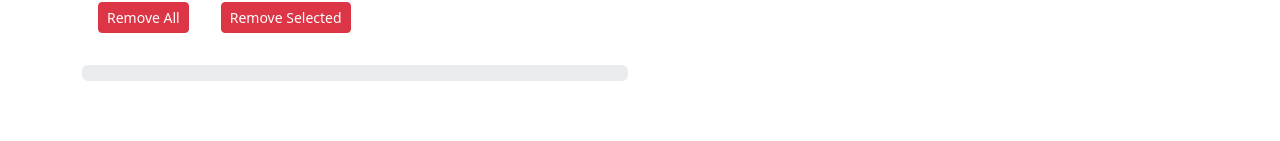
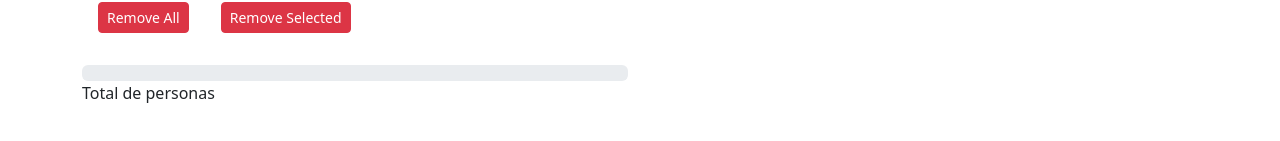
Before and after one commit to danielValleInclan/Agenda-React, a React (Create React App) app in the folder agendafrontend/: page / in a window 1280 px wide. Shown: the part 177-318 px from the top of the page. Built offline with nearby package versions, Linux system fonts and the light colour scheme; no server answers; the HTML template or start-up script is replaced by a standard one.

Commit message:
progressBar fixed

```diff
--- a/agendafrontend/src/component/agenda-list.component.js
+++ b/agendafrontend/src/component/agenda-list.component.js
@@ -1,6 +1,6 @@
 import React, { Component } from "react";
 import AgendaDataService from "../services/agenda.service";
-import { BrowserRouter as Router, Link} from "react-router-dom";
+import { BrowserRouter as  Link} from "react-router-dom";
 
 
 export default class AgendaList extends Component {
@@ -18,12 +18,28 @@ export default class AgendaList extends Component {
             persons: [],
             currentPerson: null,
             currentIndex: -1,
-            searchName: ""
+            searchName: "",
+            totalPersons: 0
+
         };
     }
 
     componentDidMount() {
         this.retrievePersons();
+        this.countTotalPersons();
+    }
+
+    countTotalPersons() {
+      AgendaDataService.getAll()
+        .then(response => {
+          this.setState({
+              persons: response.data,
+              totalPersons: response.data.length  // Calcula el total de personas
+          });
+        })
+        .catch(e => {
+            console.log(e);
+        });
     }
 
     onChangeSearchName(e) {
@@ -106,9 +122,9 @@ export default class AgendaList extends Component {
     }
 
     render() {
-        const { searchName, persons, currentPerson, currentIndex } = this.state;
+        const { searchName, persons, currentPerson, currentIndex, totalPersons } = this.state;
         const progressBarStyle = {
-          width: `${(persons.length / 50) * 100}%`
+          width: `${(totalPersons / 50) * 100}%`
         }
         //ponemos los distintos elementos del estado en variables para simplificar su acceso dentro del método
         return (
@@ -174,12 +190,13 @@ export default class AgendaList extends Component {
                     className="progress-bar"
                     role="progressbar"
                     style={progressBarStyle}
-                    aria-valuenow={(persons.length / 50) * 100}
+                    aria-valuenow={(totalPersons / 50) * 100}
                     aria-valuemin="0"
                     aria-valuemax="100">
-                    {persons.length}/50
+                    {totalPersons}/50
                   </div>
               </div>
+              <p>Total de personas</p>
             </div>
             <div className="col-md-6">
               {/*Renderizado condicional. Si current tutorial el null se dibuja lo de abajo. Si no,*/}
```
